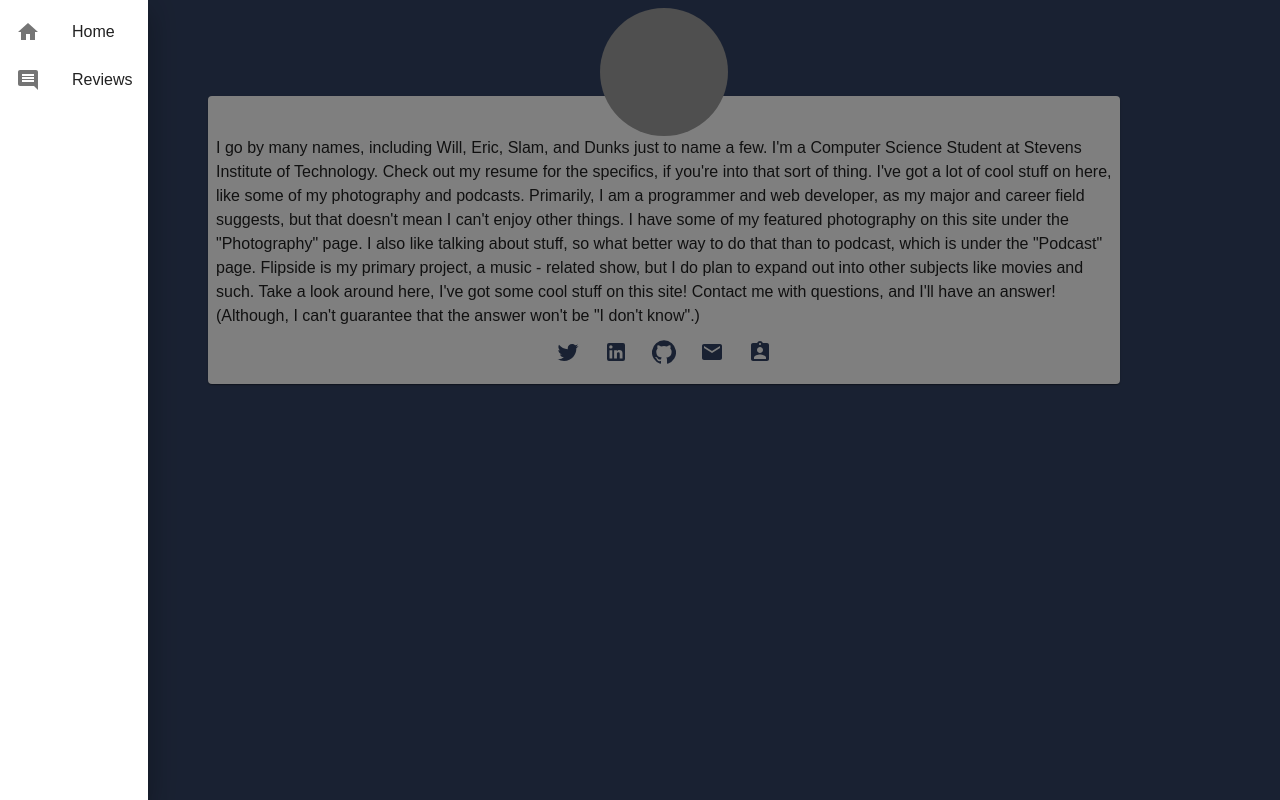
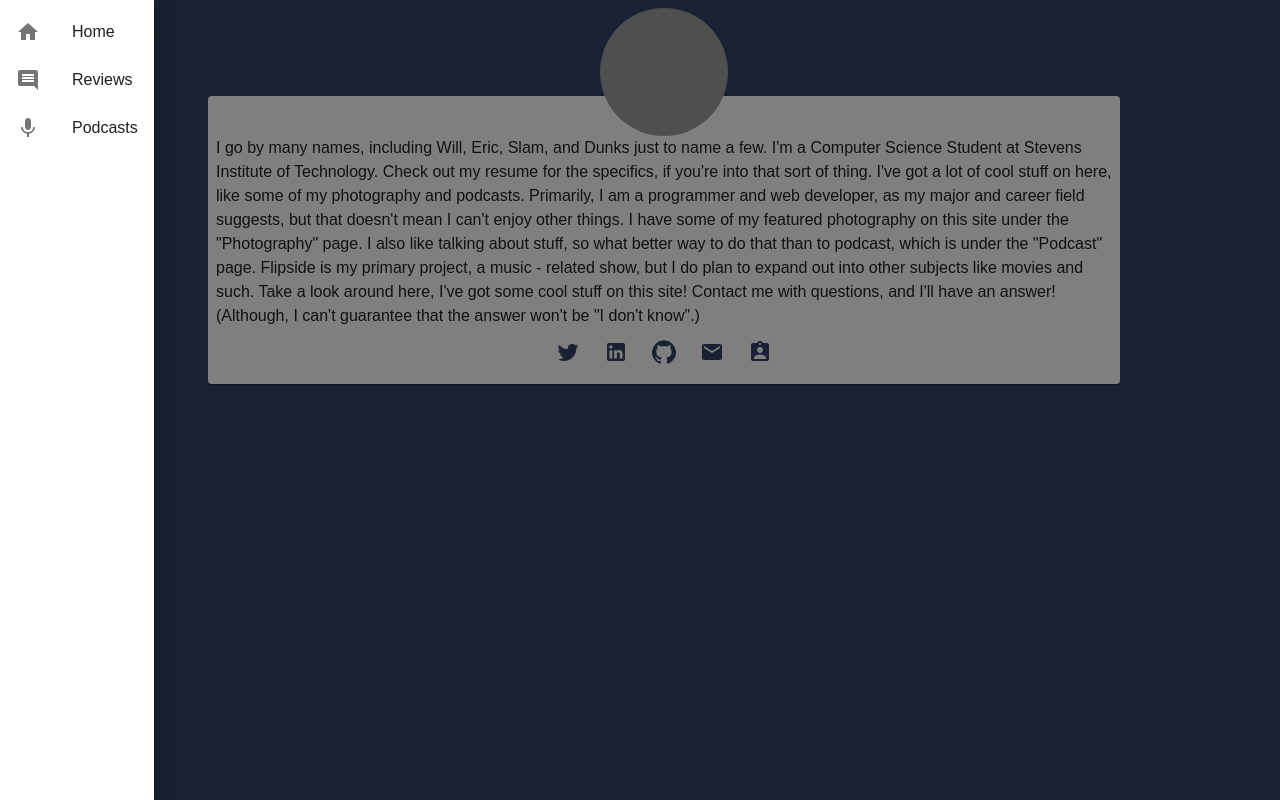
Before and after one commit to willdunk/paris.williamdunkerley.com, a React (Vite) app: page / in a window 1280 px wide. Both pictures are taken after a click on the button 24 px from the left and 24 px from the top of the page. Built offline with nearby package versions, Linux system fonts and the light colour scheme; grey boxes are pictures that could not be loaded.

Commit message:
feat(Podcasts): Create foundation for Podcasts page of site

```diff
--- a/App.js
+++ b/App.js
@@ -9,7 +9,7 @@ import {
 	Route,
 	Link
 } from "react-router-dom";
-import {Main, Reviews} from './src/pages';
+import {Main, Reviews, Podcasts} from './src/pages';
 
 const App = () => (
 	<div className="App">
@@ -27,6 +27,9 @@ const App = () => (
 						<Route path="/travel">
 							<span>There</span>
 						</Route>
+						<Route path="/podcasts">
+							<Podcasts />
+						</Route>
 					</Switch>
 				</Router>
 			</ThemeProvider>
--- /dev/null
+++ b/src/components/Podcasts/PodcastFeed/index.js
@@ -0,0 +1,7 @@
+import React from 'react';
+
+const PodcastFeed = (props) => {
+	return (<span>Hello World</span>)
+}
+
+export default PodcastFeed;
--- /dev/null
+++ b/src/components/Podcasts/index.js
@@ -0,0 +1,3 @@
+import PodcastFeed from './PodcastFeed';
+
+export {PodcastFeed};
--- a/src/components/common/Drawer/index.js
+++ b/src/components/common/Drawer/index.js
@@ -12,7 +12,8 @@ import {useStyles} from './styles';
 import {
 	Menu as MenuIcon,
 	Home as HomeIcon,
-	Comment as CommentIcon
+	Comment as CommentIcon,
+	Mic as MicIcon,
 } from '@material-ui/icons';
 
 const items = [
@@ -25,7 +26,12 @@ const items = [
 		link: "/reviews",
 		text: "Reviews",
 		icon: <CommentIcon/>,
-	}
+	},
+	{
+		link: '/podcasts',
+		text: 'Podcasts',
+		icon: <MicIcon />
+	},
 ]
 
 const Drawer = (props) => {
--- /dev/null
+++ b/src/pages/Podcasts/index.js
@@ -0,0 +1,9 @@
+import React from 'react';
+import { Layout } from '../../components/common';
+import { PodcastFeed } from '../../components/Podcasts';
+
+const Podcasts = (props) => (<Layout>
+	<PodcastFeed />
+</Layout>);
+
+export default Podcasts;
--- a/src/pages/index.js
+++ b/src/pages/index.js
@@ -1,4 +1,5 @@
 import Main from './Main';
 import Reviews from './Reviews';
+import Podcasts from './Podcasts';
 
-export {Main, Reviews};
+export {Main, Reviews, Podcasts};
```
Also changed, not shown: src/components/Podcasts/PodcastFeed/styles.js (added).
